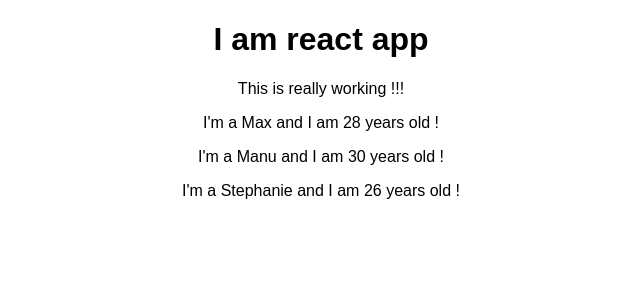
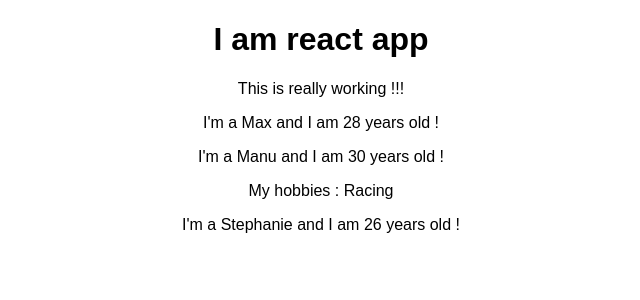
Before and after one commit to lalitnayyar/angularJSCourse, a React (Create React App) app in the folder react-complete-guide/: page / in a window 1280 px wide. Shown: the top 300 px of the page, without its empty margins (319-959 px from the left). Built offline with nearby package versions, Linux system fonts and the light colour scheme.

Commit message:
prop.children
prop.children

```diff
--- a/react-complete-guide/src/App.js
+++ b/react-complete-guide/src/App.js
@@ -9,6 +9,7 @@
       <div className="App">
         <h1> I am react app </h1>
         <p>This is really working !!!</p>
+
         <Person name="Max" age="28" />
         <Person name= "Manu" age="30" > My hobbies : Racing </Person>
         <Person name="Stephanie" age="26" />
--- a/react-complete-guide/src/Person/Person.js
+++ b/react-complete-guide/src/Person/Person.js
@@ -1,7 +1,14 @@
-import React from 'react';
+import React from "react";
 
-const person =(props) => {
-    return <p>I'm a {props.name} and I am {props.age} years old ! </p>
-}
+const person = (props) => {
+  return (
+    <div>
+      <p>
+        I'm a {props.name} and I am {props.age} years old !{" "}
+      </p>
+      <p>{props.children}</p>
+    </div>
+  );
+};
 
 export default person;
```
